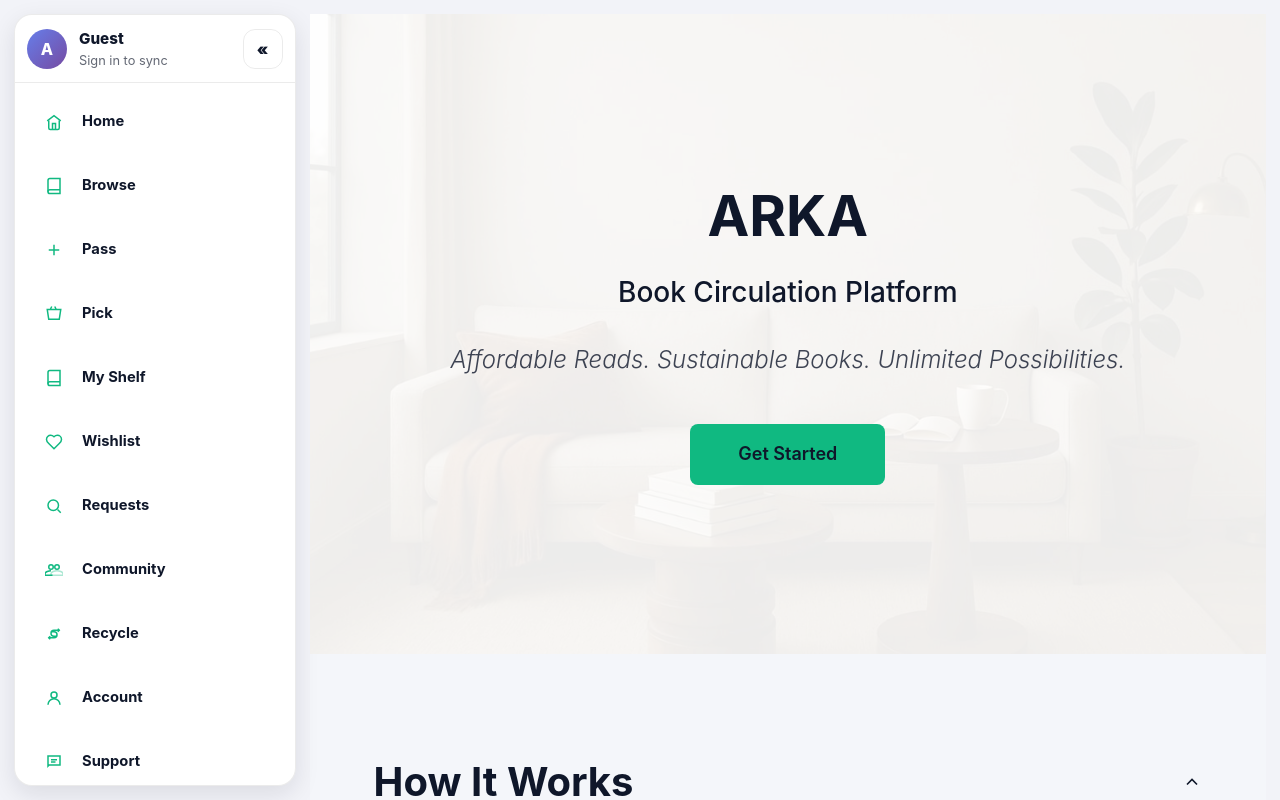
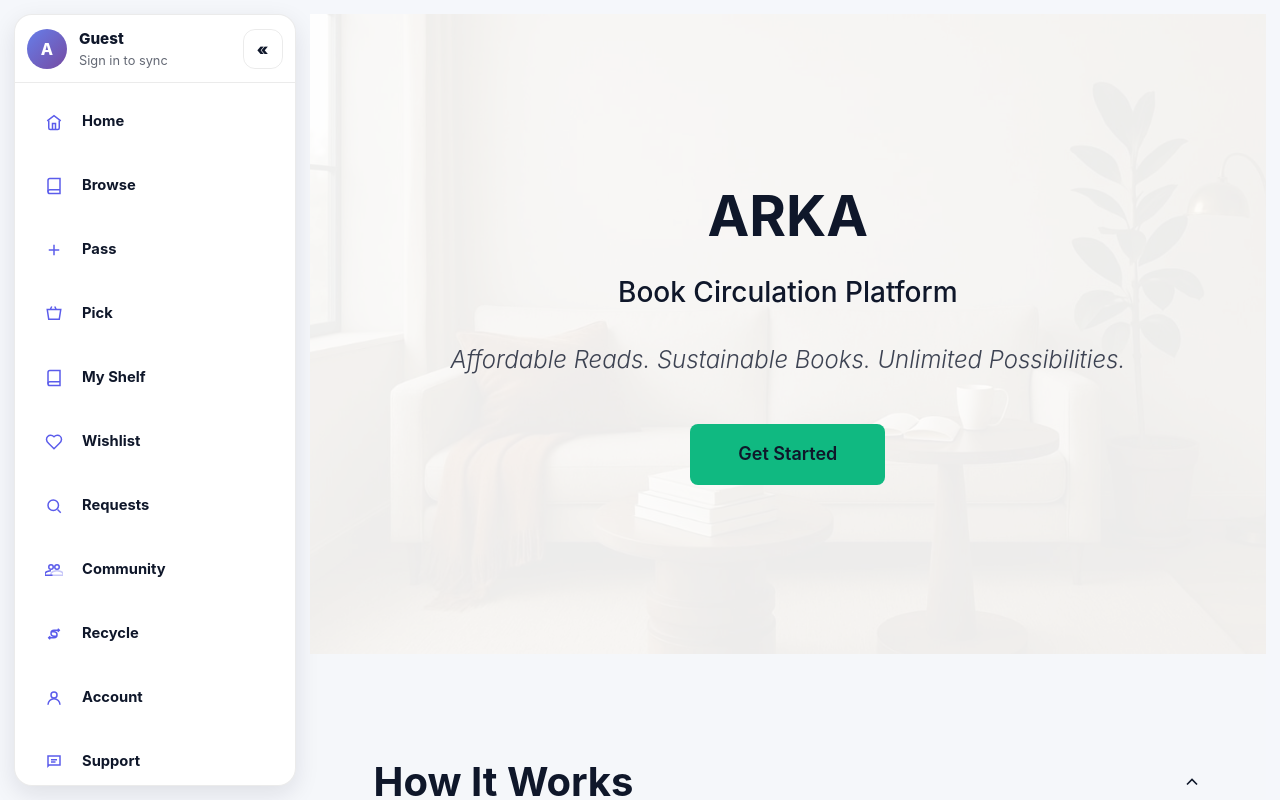
Before and after one commit to Arka-Platform/arka-f1, a Next.js app in the folder frontend/: page / in a window 1280 px wide. Shown: the top 800 px of the page. Built offline with nearby package versions, Linux system fonts and the light colour scheme; no server answers.

Commit message:
Theme Correction

```diff
--- a/frontend/src/components/Layout/Layout.css
+++ b/frontend/src/components/Layout/Layout.css
@@ -10,7 +10,8 @@
   width: 100%;
   gap: 14px;
   padding: 14px 14px 18px;
-  background: #f2f3f8;
+  /* Theme-aligned surface behind menu + pages (varies by data-theme). */
+  background: var(--theme-surface-soft);
   align-items: flex-start;
 }
 
--- a/frontend/src/components/SideMenu/SideMenu.module.css
+++ b/frontend/src/components/SideMenu/SideMenu.module.css
@@ -127,7 +127,7 @@
   place-items: center;
   background: transparent;
   /* Keep brand-coloured icons even without icon tiles. */
-  color: var(--color-primary, #5b5ceb);
+  color: #5b5ceb;
   position: relative;
 }
 
```
Also changed, not shown: frontend/public/sw.js, 1 other file (tests, documents, lock files or other folders).
